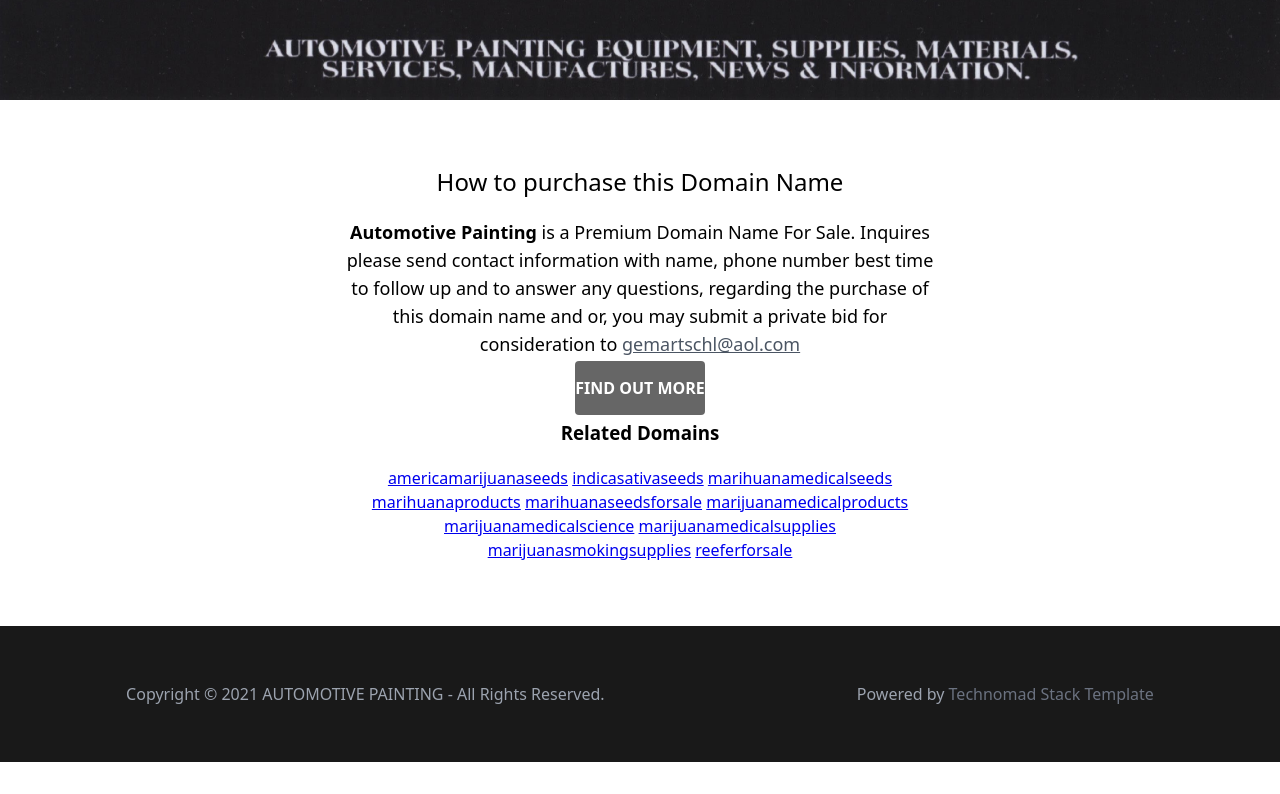
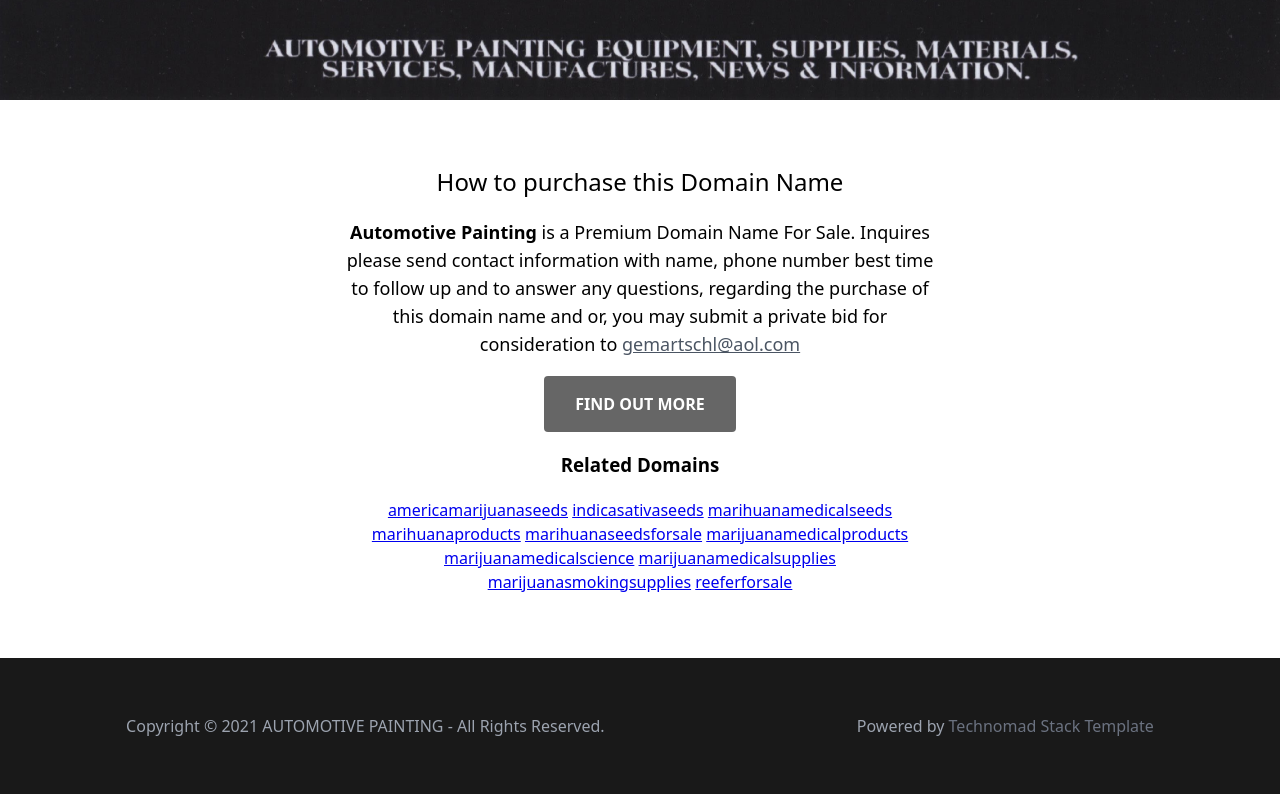
Before and after one commit to wommy/keith_tmst, an Eleventy site: page 11ty/index.html in a window 1280 px wide. Shown: the part 875-1669 px from the top of the page. Before the commit the page ends 1637 px from the top, so only its background shows below. Built offline with nearby package versions, Linux system fonts and the light colour scheme; Eleventy itself is replaced by a stand-in of ours; files that its build step writes are made by us from their sources.

Commit message:
end feat/ fix tailwind & button

```diff
--- a/11ty/index.html
+++ b/11ty/index.html
@@ -13,7 +13,7 @@ related_domains: ["americamarijuanaseeds.com", "indicasativaseeds.com", "marihua
 		<p class="text-lg">
 			<strong>{{ domain_friendly }}</strong> is a Premium Domain Name For Sale.  Inquires please send contact information with name, phone number best time to follow up and to answer any questions, regarding the purchase of this domain name and or,  you may submit a private bid for consideration to <a class="text-gray-600 hover:text-gray-800" href="gemartschl@aol.com">gemartschl@aol.com</a>
 		</p>
-		<a href="/" class="text-white bg-black bg-opacity-60 w-48 mx-auto py-4 no-underline rounded font-bold hover:bg-opacity-40">FIND OUT MORE</a>
+		<a href="/" class="w-48 mx-auto p-4 block text-white bg-black bg-opacity-60 no-underline rounded font-bold hover:bg-opacity-40">FIND OUT MORE</a>
 	</div>
 	<div>
 		<h3>Related Domains</h3>
```
